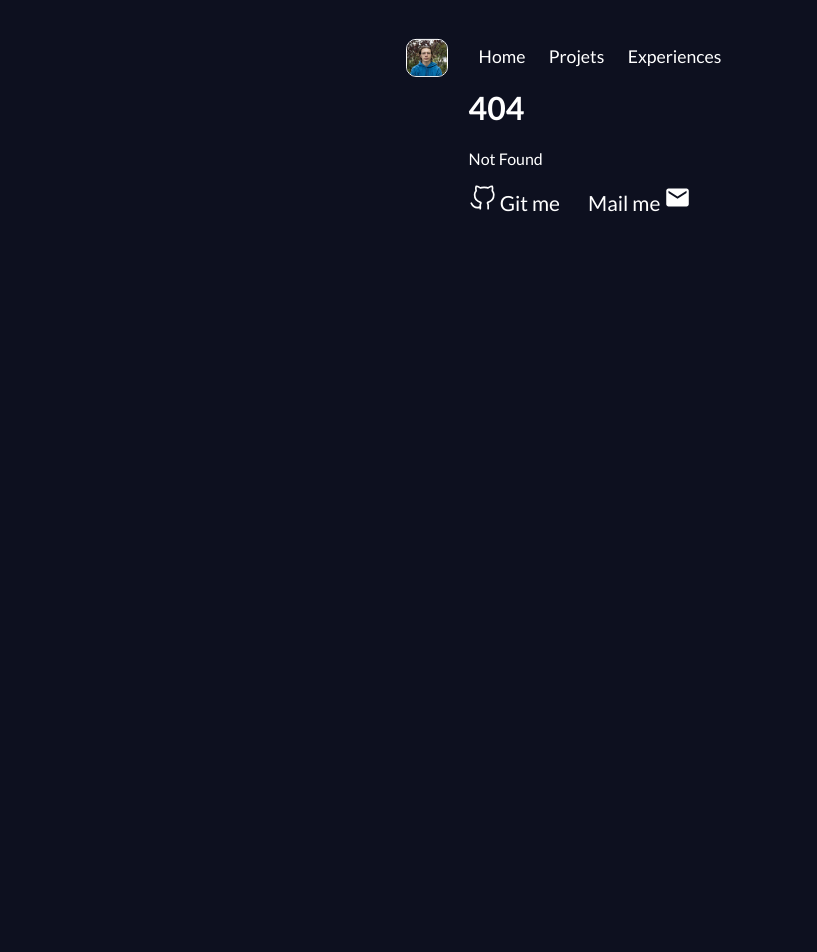
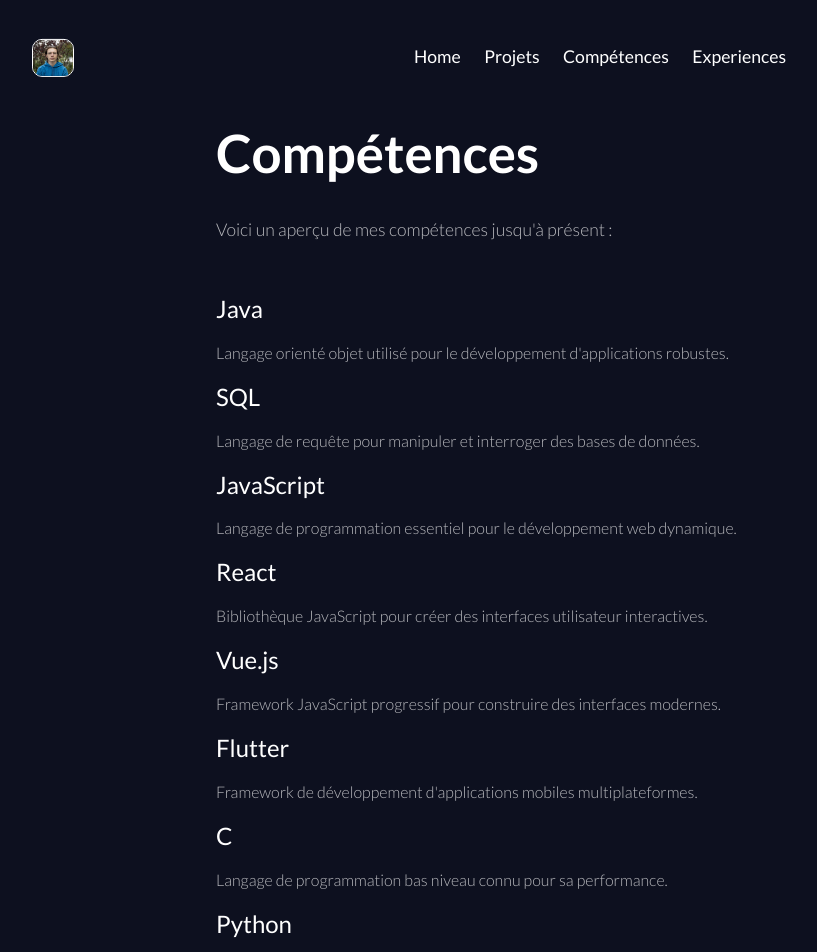
Before and after one commit to JOGZ24/my_new_portfolio, a SvelteKit app: page /competences in a window 1280 px wide. Before the commit this address had no page. Shown: the top 952 px of the page, without its empty margins (40-857 px from the left). Before the commit the page ends 800 px from the top, so only its background shows below. Built offline with nearby package versions, Linux system fonts and the light colour scheme.

Commit message:
ajout competences

```diff
--- a/src/components/header.svelte
+++ b/src/components/header.svelte
@@ -15,6 +15,7 @@
   <nav class="nav">
     <a href="/" alt="">Home</a>
     <a href="/projects" alt="">Projets</a>
+    <a href="/competences" alt="">Compétences</a>
     <a href="/exp" alt="">Experiences</a>
   </nav>
 </div>
--- /dev/null
+++ b/src/routes/competences/+page.svelte
@@ -0,0 +1,89 @@
+<script>
+  import Experience from "../../components/experience.svelte";
+</script>
+
+<div class="introduction">
+  <h1>Compétences</h1>
+  <p>Voici un aperçu de mes compétences jusqu'à présent :</p>
+</div>
+<div class="competences">
+  <div class="competence">
+    <h2>Java</h2>
+    <p>
+      Langage orienté objet utilisé pour le développement d'applications
+      robustes.
+    </p>
+  </div>
+  <div class="competence">
+    <h2>SQL</h2>
+    <p>Langage de requête pour manipuler et interroger des bases de données.</p>
+  </div>
+  <div class="competence">
+    <h2>JavaScript</h2>
+    <p>
+      Langage de programmation essentiel pour le développement web dynamique.
+    </p>
+  </div>
+  <div class="competence">
+    <h2>React</h2>
+    <p>
+      Bibliothèque JavaScript pour créer des interfaces utilisateur
+      interactives.
+    </p>
+  </div>
+  <div class="competence">
+    <h2>Vue.js</h2>
+    <p>
+      Framework JavaScript progressif pour construire des interfaces modernes.
+    </p>
+  </div>
+  <div class="competence">
+    <h2>Flutter</h2>
+    <p>Framework de développement d'applications mobiles multiplateformes.</p>
+  </div>
+  <div class="competence">
+    <h2>C</h2>
+    <p>Langage de programmation bas niveau connu pour sa performance.</p>
+  </div>
+  <div class="competence">
+    <h2>Python</h2>
+    <p>Langage polyvalent apprécié pour sa simplicité et sa puissance.</p>
+  </div>
+  <div class="competence">
+    <h2>Spring</h2>
+    <p>
+      Framework Java pour créer des applications web robustes et évolutives.
+    </p>
+  </div>
+</div>
+
+<style>
+  .introduction {
+    width: 60vw;
+    font-weight: 300;
+    font-size: 1.1em;
+  }
+
+  .introduction > h1 {
+    font-size: 3em;
+    font-weight: 600;
+  }
+
+  .competences {
+    margin-top: 7%;
+    width: 60vw;
+  }
+
+  .competence {
+    margin-bottom: 2%;
+  }
+
+  .competence > h2 {
+    font-size: 1.5em;
+    font-weight: 500;
+  }
+  p {
+    font-weight: 300;
+    opacity: 0.7;
+  }
+</style>
```
Also changed, not shown: 1 other file (tests, documents, lock files or other folders). Lines whose indentation alone changed are shown as unchanged.
